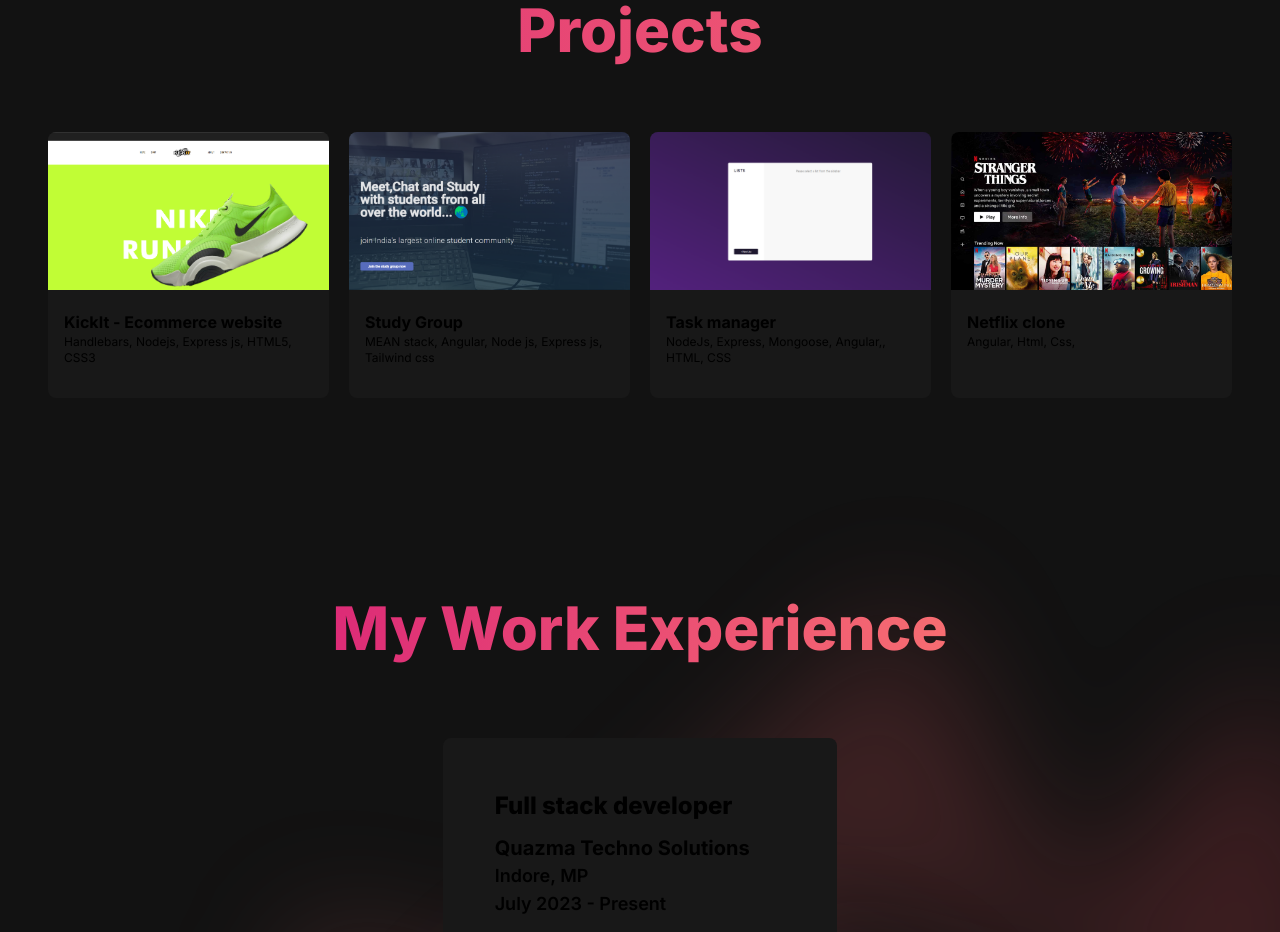
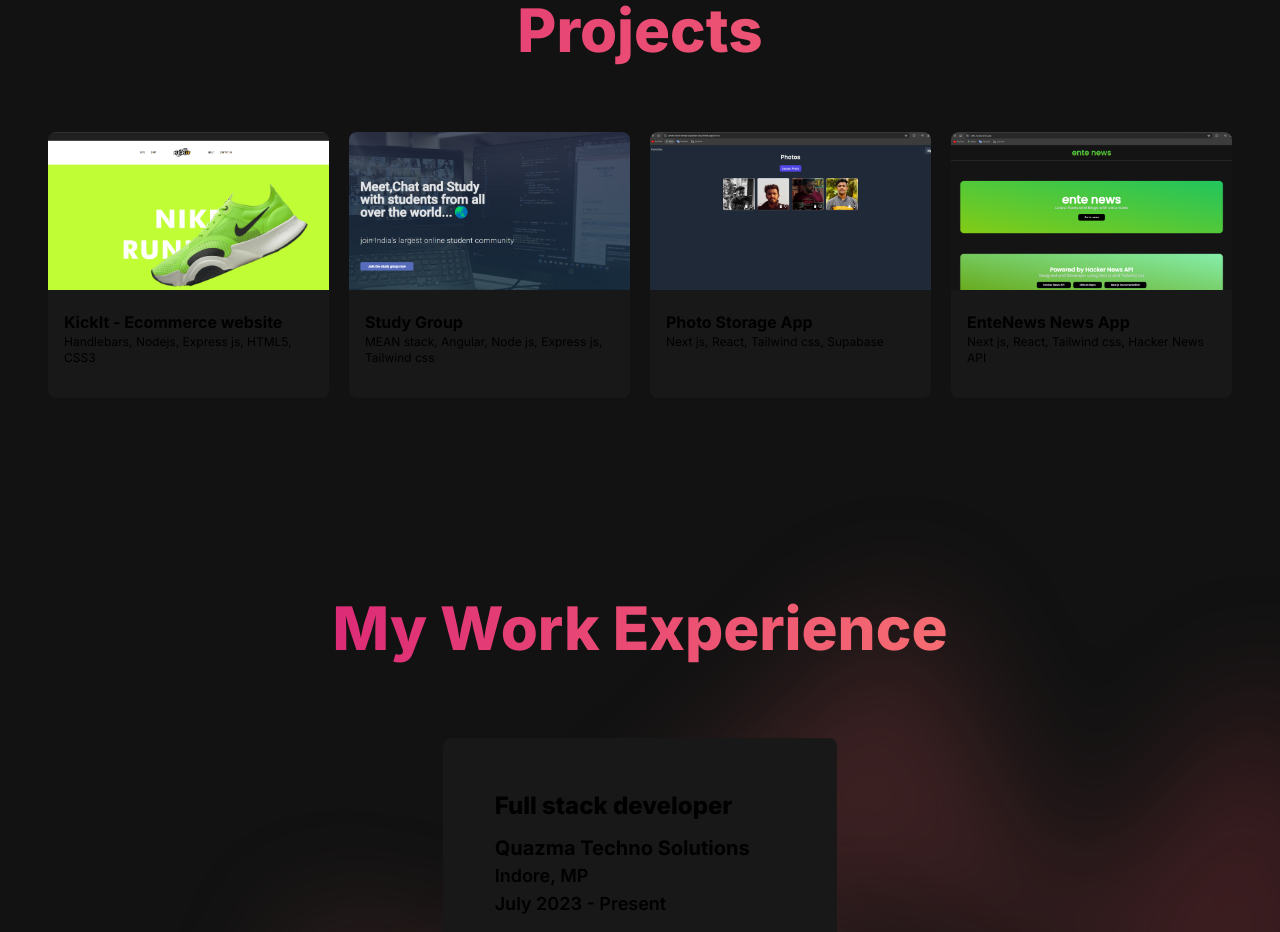
Before and after one commit to ShyamPrakashPPK/Shyam-portfolio, a Next.js app: page / in a window 1280 px wide. Shown: the part 1440-2372 px from the top of the page. Built offline with nearby package versions, Linux system fonts and the light colour scheme.

Commit message:
updated projects

```diff
--- a/src/app/components/HeroSection.tsx
+++ b/src/app/components/HeroSection.tsx
@@ -59,14 +59,14 @@
                     <div>
                         <Link
                             href="/#contact"
-                            className="px-6 inline-block py-3 w-full sm:w-fit rounded-full mr-4 bg-gradient-to-br from-primary-500 to-secondary-500 hover:bg-slate-200 text-white"
+                            className="transition ease-in delay-250 hover:-translate-y-2 hover:scale-110 px-6 inline-block py-3 w-full sm:w-fit rounded-full mr-4 bg-gradient-to-br from-primary-500 to-secondary-500 hover:bg-slate-200 text-white"
                         >
                             Hire Me
                         </Link>
                         <Link
                             download={'/pdf/ShyamPrakashResume.pdf'}
                             href="/pdf/ShyamPrakashResume.pdf"
-                            className="px-1 inline-block py-1 w-full sm:w-fit rounded-full bg-gradient-to-br from-primary-500 to-secondary-500 hover:bg-slate-800 text-white mt-3"
+                            className="transition ease-in delay-250 hover:-translate-y-2 hover:scale-110 px-1 inline-block py-1 w-full sm:w-fit rounded-full bg-gradient-to-br from-primary-500 to-secondary-500 hover:bg-slate-800 text-white mt-3"
                         >
                             <span className="block bg-[#121212] hover:bg-slate-800 rounded-full px-5 py-2">
                                 View Resume
@@ -79,7 +79,7 @@
 
 
 
-            <div className="col-span-2 p-6 md:col-span-2 lg:col-span-3 pt-10 md:py-20">
+            <div className="col-span-2 p-6 md:col-span-2 lg:col-span-3 pt-10 md:py-20 ">
                 <motion.div
                     initial={{ opacity: 0, scale: 0.5 }}
                     animate={{ opacity: 1, scale: 1 }}
@@ -93,7 +93,7 @@
 
                     <TechCard
                         title="Frontend"
-                        classaName="bg-[#4f91f2]"
+                        classaName=" bg-[#4f91f2]"
                         tech={[
                             'HTML',
                             'CSS',
--- a/src/app/components/MyExperience.tsx
+++ b/src/app/components/MyExperience.tsx
@@ -46,9 +46,9 @@
             <div className='flex flex-col items-center gap-10'>
 
 
-                <h1 className="mt-20 text-6xl text-center p-10 font-extrabold  text-transparent bg-clip-text bg-gradient-to-l from-primary-400 to-secondary-600">My Work Experience</h1>
+                <h1 className=" mt-20 text-6xl text-center p-10 font-extrabold  text-transparent bg-clip-text bg-gradient-to-l from-primary-400 to-secondary-600">My Work Experience</h1>
                 {Experience.map(exp => (
-                    <div key={exp.key} className='bg-[#181818] w-3/4 md:w-3/5 lg:w-2/6 rounded-lg p-10'>
+                    <div key={exp.key} className='bg-[#181818] w-3/4 md:w-3/5 lg:w-2/6 rounded-lg p-10 transition ease-in delay-250 hover:-translate-y-2 hover:scale-110'>
                         <h1 className='p-3 text-2xl font-extrabold'>{exp.position}</h1>
                         <h3 className='px-3 text-xl font-bold'>{exp.company}</h3>
                         <h3 className='px-3 text-lg font-semibold'>{exp.location}</h3>
--- a/src/app/components/cards/ProjectsCard.tsx
+++ b/src/app/components/cards/ProjectsCard.tsx
@@ -18,7 +18,7 @@
 }) => {
     return (
         <Link target="_blank" href={href || '/'}>
-            <div className="flex flex-col overflow-hidden gap-3 bg-[#181818] text-primary rounded-lg overflow-ellipsis">
+            <div className="flex flex-col overflow-hidden gap-3 bg-[#181818] text-primary rounded-lg overflow-ellipsis transition ease-in delay-250 hover:-translate-y-2 hover:scale-110">
                 <Image
                     src={`/${src}`}
                     alt="spotify"
--- a/src/app/components/cards/techStacks.tsx
+++ b/src/app/components/cards/techStacks.tsx
@@ -9,7 +9,7 @@
 
 const TechCard: FC<TechCardProps> = ({ title, classaName, tech }) => {
     return (
-        <div className="flex-1 flex flex-col gap-4 bg-[#181818] p-4 rounded-xl shadow-lg">
+        <div className="flex-1 flex flex-col gap-4 bg-[#181818] p-4 rounded-xl shadow-lg transition ease-in delay-250 hover:-translate-y-2 hover:scale-110">
             <div className="text-primary font-bold text-2xl tracking-wider ">
                 {title}
             </div>
@@ -18,7 +18,7 @@
                     <div
                         key={i}
                         className={cn(
-                            'rounded-md bg-body text-lg text-primary p-2',
+                            'rounded-md bg-body text-lg text-primary p-2 transition ease-in delay-250 hover:-translate-y-2 hover:scale-110',
                             item === 'HTML' && 'border border-amber-700',
                             item === 'CSS' && 'border border-blue-700',
                             item === 'Tailwind' && 'border border-blue-500/60',
--- a/src/app/components/utils/data.ts
+++ b/src/app/components/utils/data.ts
@@ -25,18 +25,19 @@
         href: 'https://github.com/ShyamPrakashPPK/StudyGroup-FrontEnd',
     },
     {
-        id: 3,
-        title: 'Task manager',
-        techStack:
-            'NodeJs, Express, Mongoose, Angular,, HTML, CSS',
-        imageUrl: 'images/taskmanager.png',
-        href: 'https://github.com/ShyamPrakashPPK/Task_Manager',
+        id: 5,
+        title: 'Photo Storage App',
+        techStack: 'Next js, React, Tailwind css, Supabase',
+        imageUrl: 'images/photoapp.png',
+        href: 'https://photo-store-nextjs-supabase-x6vj.vercel.app/',
     },
     {
-        id: 4,
-        title: 'Netflix clone',
-        techStack: 'Angular, Html, Css, ',
-        imageUrl: 'images/netflixclone.jpg',
-        href: 'https://github.com/ShyamPrakashPPK/Netflix-Clone-Angular',
+        id: 6,
+        title: 'EnteNews News App',
+        techStack: 'Next js, React, Tailwind css, Hacker News API',
+        imageUrl: 'images/entenews.png',
+        href: 'https://ente-news.vercel.app/',
     },
+
+
 ];
```
Also changed, not shown: public/images/entenews.png (added), public/images/photoapp.png (added).
